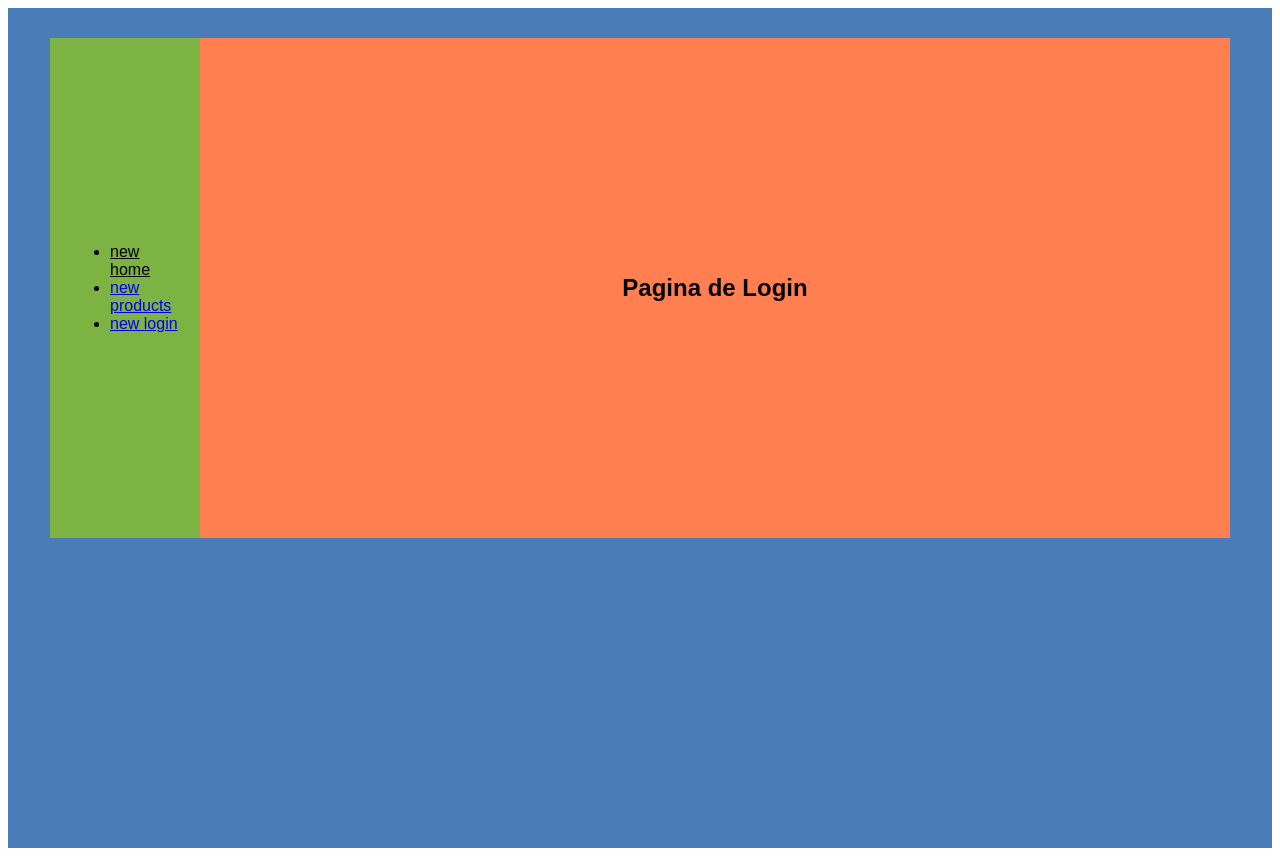
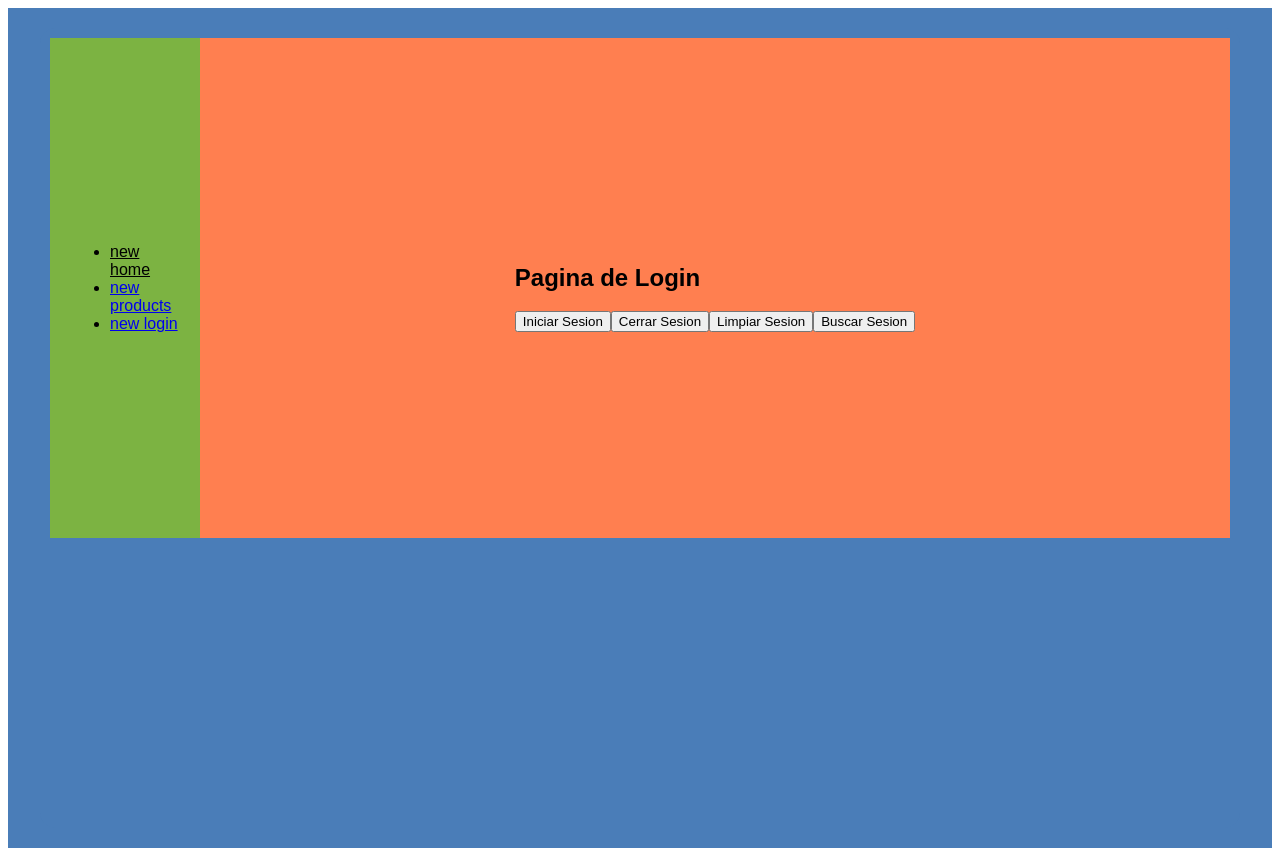
Before and after one commit to carlosmarind/bootcamp-react, a React (Vite) app: page /login in a window 1280 px wide. Built offline with nearby package versions, Linux system fonts and the light colour scheme.

Commit message:
incorporacion de uso de localstorage

```diff
--- a/src/pages/Login.tsx
+++ b/src/pages/Login.tsx
@@ -1,8 +1,71 @@
+import { useState } from "react";
+import type { User } from "../types/User";
+
 function Login() {
+
+    const InitialState: User = {
+        username: "",
+        loginDate: new Date(),
+        mail: ""
+    }
+
+    const [user, setUser] = useState<User>(InitialState)
+
+    function handleInitSession() {
+
+        // uso del localStorage
+        // guardamos en el localstorage usando una llave (string) y un valor (string)
+        // si la llave existe, se sobre escribe el valor.
+        localStorage.setItem("randomNumber", Math.random().toLocaleString());
+
+        // transformar objeto javascript en json string
+        // JSON.stringify recibe un objeto javascript y lo transforma a string
+        localStorage.setItem("login", JSON.stringify({
+            username: "cmd",
+            loginDate: new Date(),
+            mail: "carlosmarind@gmail.com"
+        }));
+    }
+
+    function handleLogout() {
+        // uso del localStorage
+        // eliminamos del storage usando la llave (string)
+        // si la llave no existe no pasa nada.
+        localStorage.removeItem("login");
+    }
+
+    function handleClean() {
+        // uso del localStorage
+        // limpiamos TODO el storage
+        localStorage.clear();
+    }
+
+    function handleSearch() {
+        // uso del localStorage
+        // buscamos un item por su llave. Si existe devuelve el string, sino devuelve null
+        const login = localStorage.getItem("login")
+
+        // validamos si encontramos algo en el storage y hacemos algo con ello
+        if (login) {
+            // Como encontramos algo, login debe ser transformado a un objeto javascript
+            const objetoJs: User = JSON.parse(login) as User;
+            setUser(objetoJs);
+        }
+        // En caso de que no encontramos la llave en el storage
+        else {
+            setUser(InitialState);
+        }
+    }
     return (
-        <>
-            <h2>Pagina de Login</h2>
-        </>
+        <div>
+            <h2>Pagina de Login {user.username}</h2>
+            <div>
+                <button onClick={handleInitSession}>Iniciar Sesion</button>
+                <button onClick={handleLogout}>Cerrar Sesion</button>
+                <button onClick={handleClean}>Limpiar Sesion</button>
+                <button onClick={handleSearch}>Buscar Sesion</button>
+            </div>
+        </div>
     )
 }
 export { Login }
--- /dev/null
+++ b/src/types/User.ts
@@ -0,0 +1,7 @@
+type User = {
+    username: string
+    loginDate: Date
+    mail: string
+}
+
+export type { User };
```
Also changed, not shown: src/pages/Home.tsx (line endings or trailing spaces).
